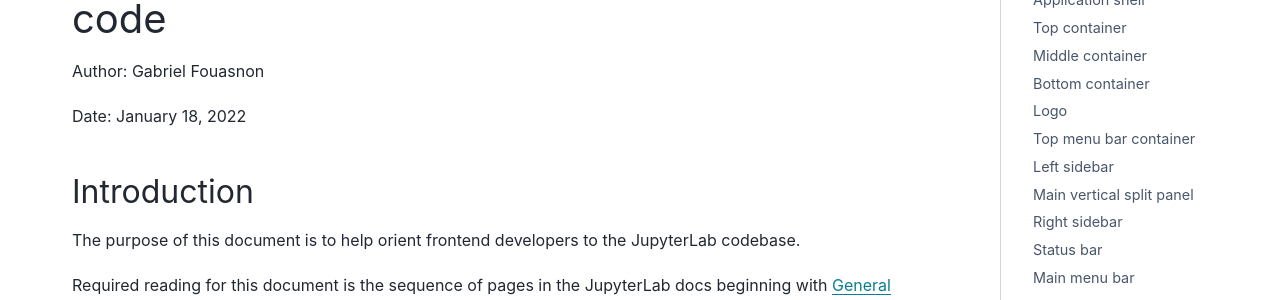
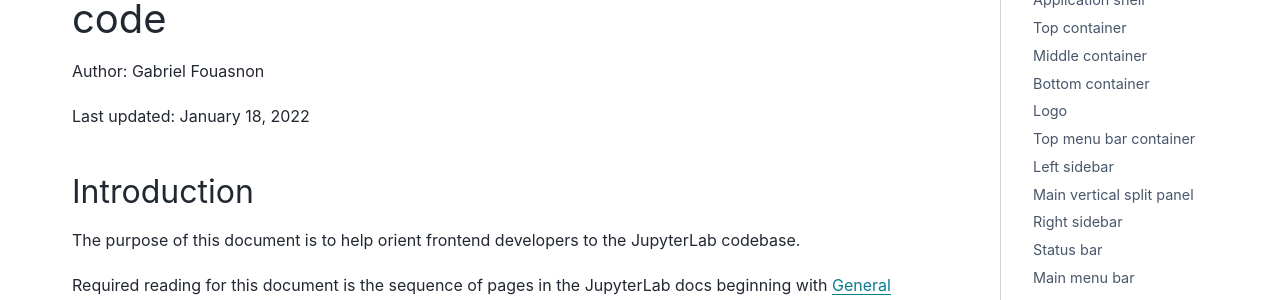
Before and after one commit to jupyter/accessibility, a Sphinx documentation site: the page built from docs/source/research/map-jupyterlab-frontend-architecture/README.md, in a window 1280 px wide and 900 px high. Shown: the part 197-497 px from the top of the window. Built offline with Sphinx 7.4.7 and the PyData theme 0.15.4, drawn with Linux system fonts in a browser that asks for light colours.

Commit message:
Date -> Last updated

```diff
--- a/docs/source/research/map-jupyterlab-frontend-architecture/README.md
+++ b/docs/source/research/map-jupyterlab-frontend-architecture/README.md
@@ -2,7 +2,7 @@
 
 Author: Gabriel Fouasnon
 
-Date: January 18, 2022
+Last updated: January 18, 2022
 
 ## Introduction
 
```
